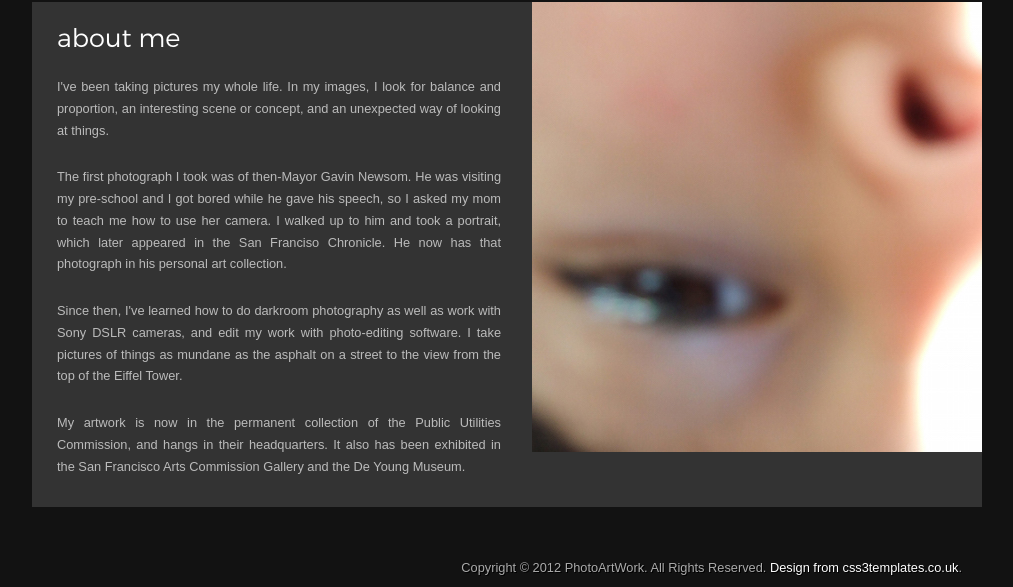
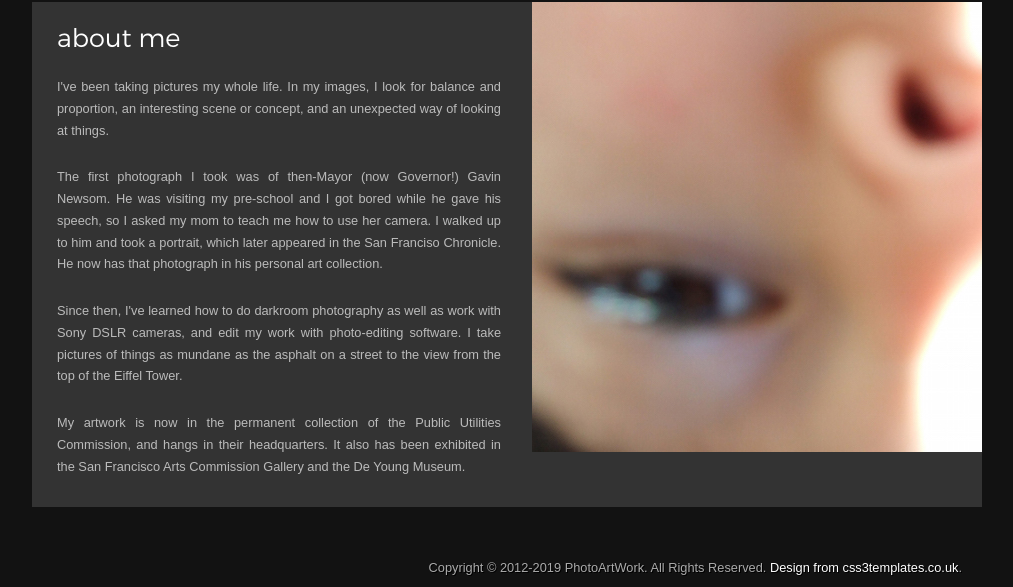
Before and after one commit to Sebastienbachar/sebastienbachar.github.io, a plain HTML site: page about.html in a window 1280 px wide. Shown: the part 128-715 px from the top of the page, without its empty margins (133-1146 px from the left). Drawn offline with Linux system fonts and the light colour scheme.

Commit message:
Update about.html

```diff
--- a/about.html
+++ b/about.html
@@ -43,7 +43,7 @@
         <h1>about me</h1>
         <p>I've been taking pictures my whole life.  In my images, I look for balance and proportion, an interesting scene or concept, and an unexpected way of looking at things.</p>
 
-          <p>The first photograph I took was of then-Mayor Gavin Newsom.  He was visiting my pre-school and I got bored while he gave his speech, so I asked my mom to teach me how to use her camera.  I walked up to him and took a portrait, which later appeared in the San Franciso Chronicle.  He now has that photograph in his personal art collection.</p>
+          <p>The first photograph I took was of then-Mayor (now Governor!) Gavin Newsom.  He was visiting my pre-school and I got bored while he gave his speech, so I asked my mom to teach me how to use her camera.  I walked up to him and took a portrait, which later appeared in the San Franciso Chronicle.  He now has that photograph in his personal art collection.</p>
 
           <p>Since then, I've learned how to do darkroom photography as well as work with Sony DSLR cameras, and edit my work with photo-editing software.  I take pictures of things as mundane as the asphalt on a street to the view from the top of the Eiffel Tower. </p>
 
@@ -57,7 +57,7 @@
 
     <!-- begin footer -->
     <footer>
-      <p>Copyright &copy; 2012 PhotoArtWork. All Rights Reserved. <a href="http://www.css3templates.co.uk">Design from css3templates.co.uk</a>.</p>
+      <p>Copyright &copy; 2012-2019 PhotoArtWork. All Rights Reserved. <a href="http://www.css3templates.co.uk">Design from css3templates.co.uk</a>.</p>
       <p><img src="images/twitter.png" alt="twitter" />&nbsp;<img src="images/facebook.png" alt="facebook" />&nbsp;<img src="images/rss.png" alt="rss" /></p>
     </footer>
     <!-- end footer -->
```
